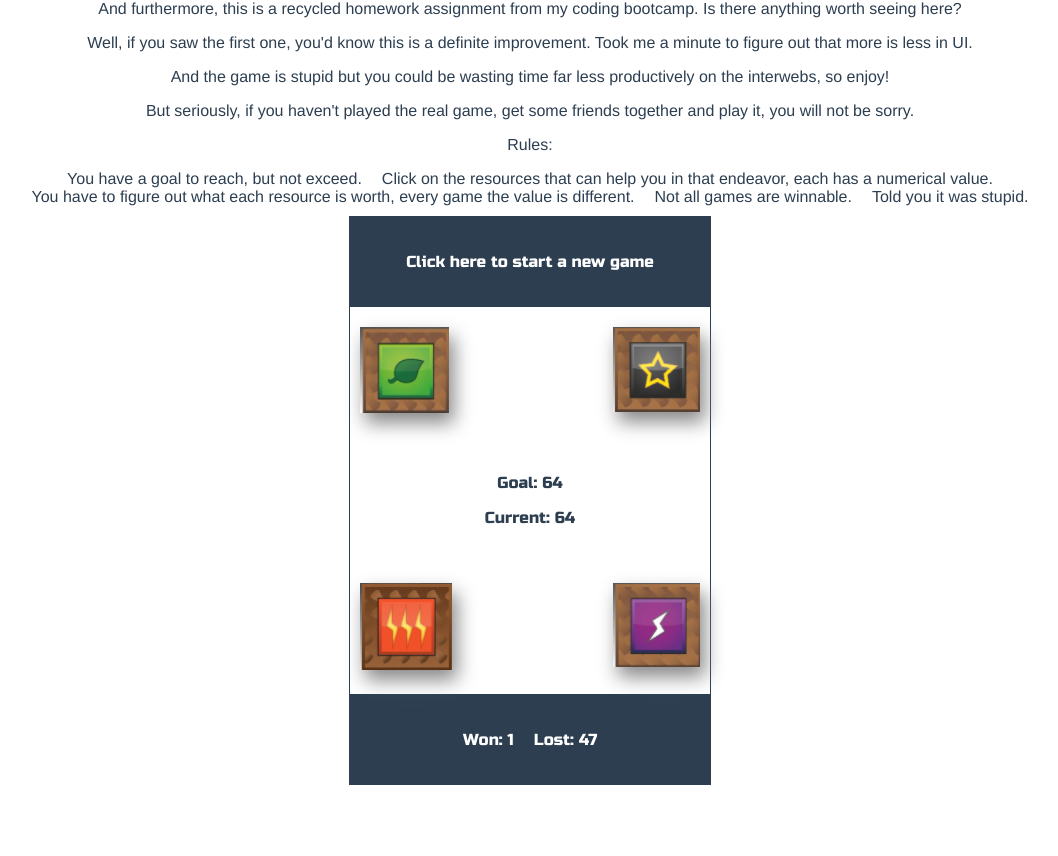
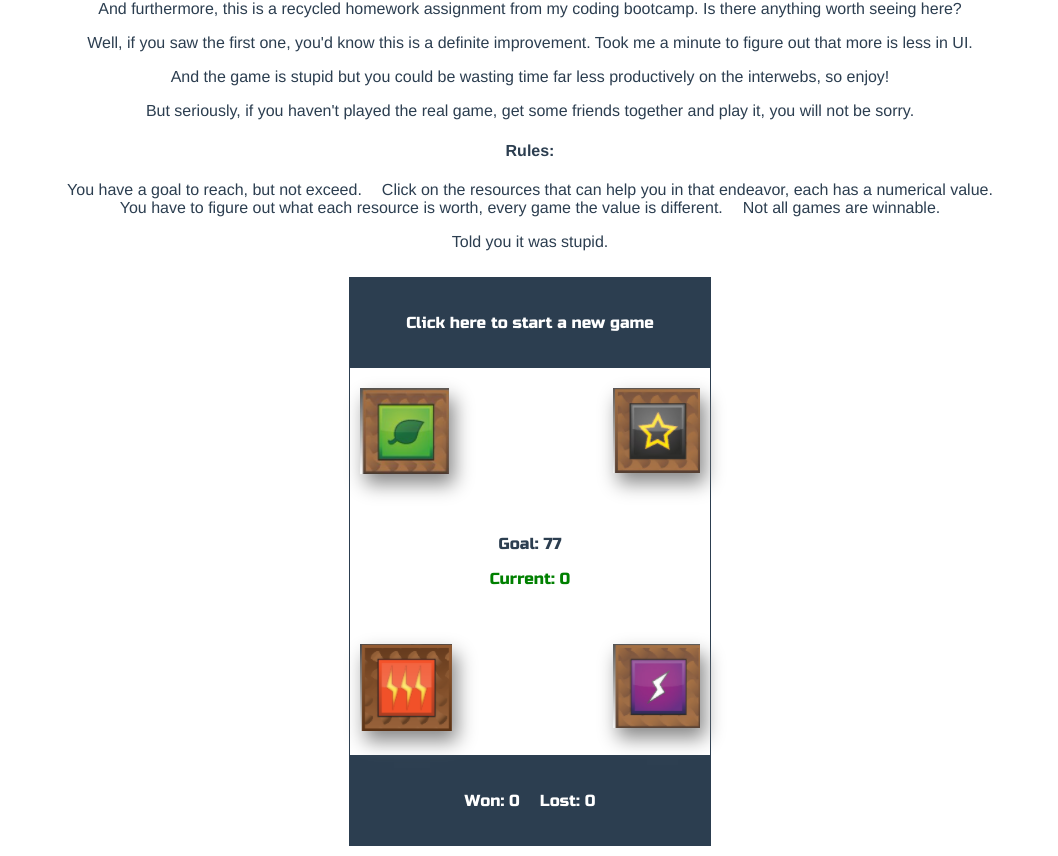
Before and after one commit to SpiderRam/managing-mars, a Vue app: page / in a window 1280 px wide. Shown: the part 392-1248 px from the top of the page, without its empty margins (110-1168 px from the left). Before the commit the page ends 1187 px from the top, so only its background shows below. Built offline with nearby package versions, Linux system fonts and the light colour scheme.

Commit message:
Add basic won, lost, ready conditionals

```diff
--- a/src/components/Exposition.vue
+++ b/src/components/Exposition.vue
@@ -30,7 +30,7 @@
             But seriously, if you haven't played the real game, get some friends
             together and play it, you will not be sorry.
         </p>
-        <p>Rules:</p>
+        <h4>Rules:</h4>
         <ul>
             <li>You have a goal to reach, but not exceed.</li>
             <li>
@@ -42,8 +42,8 @@
                 the value is different.
             </li>
             <li>Not all games are winnable.</li>
-            <li>Told you it was stupid.</li>
         </ul>
+        <p>Told you it was stupid.</p>
     </div>
 </template>
 
--- a/src/components/Grid.vue
+++ b/src/components/Grid.vue
@@ -5,34 +5,40 @@
         </div>
         <div class="row">
             <Resource
+                v-on:add-to-current="current += $event"
                 filename="mars-plants.png"
                 altText="Mars plant production symbol"
             ></Resource>
             <Resource
+                v-on:add-to-current="current += $event"
                 filename="mars-titanium.png"
                 altText="Mars titanium production symbol"
             ></Resource>
         </div>
         <div class="row single">
             <div id="goal">
-                <p>Goal: 64</p>
-                <p>Current: 64</p>
+                <p>Goal: {{ goal }}</p>
+                <p v-bind:style="{ color: currentColor }">
+                    Current: {{ current }}
+                </p>
             </div>
         </div>
         <div class="row">
             <Resource
+                v-on:add-to-current="current += $event"
                 filename="mars-heat.png"
                 altText="Mars heat production symbol"
             ></Resource>
             <Resource
+                v-on:add-to-current="current += $event"
                 filename="mars-energy.png"
                 altText="Mars energy production symbol"
             ></Resource>
         </div>
         <div class="row single solid">
             <ul>
-                <li>Won: 1</li>
-                <li>Lost: 47</li>
+                <li>Won: {{ gamesWon }}</li>
+                <li>Lost: {{ gamesLost }}</li>
             </ul>
         </div>
     </div>
@@ -44,6 +50,33 @@ import Resource from './Resource.vue';
 export default {
     components: {
         Resource,
+    },
+    data: function() {
+        return {
+            goal: Math.floor(Math.random() * 101 + 19),
+            current: 0,
+            status: 'ready',
+            gamesWon: 0,
+            gamesLost: 0,
+            currentColor: 'green',
+            gameOver: false,
+            ready: true,
+        };
+    },
+    watch: {
+        current: function() {
+            if (this.goal > this.current) {
+                this.status = 'ready';
+                this.currentColor = 'green';
+            } else if (this.goal === this.current) {
+                this.status = 'won';
+                this.gamesWon += 1;
+            } else {
+                this.status = 'lost';
+                this.currentColor = 'red';
+                this.gamesLost += 1;
+            }
+        },
     },
 };
 </script>
--- a/src/components/Resource.vue
+++ b/src/components/Resource.vue
@@ -1,6 +1,10 @@
 <template>
     <div id="wrapper">
-        <img :src="require(`@/assets/${filename}`)" :alt="{ altText }" />
+        <img
+            v-on:click="$emit('add-to-current', resourceVal)"
+            :src="require(`@/assets/${filename}`)"
+            :alt="{ altText }"
+        />
     </div>
 </template>
 
@@ -9,6 +13,11 @@ export default {
     props: {
         filename: String,
         altText: String,
+    },
+    data: function() {
+        return {
+            resourceVal: Math.floor(Math.random() * 11 + 1),
+        };
     },
 };
 </script>
```
Also changed, not shown: 1 other file (tests, documents, lock files or other folders).
